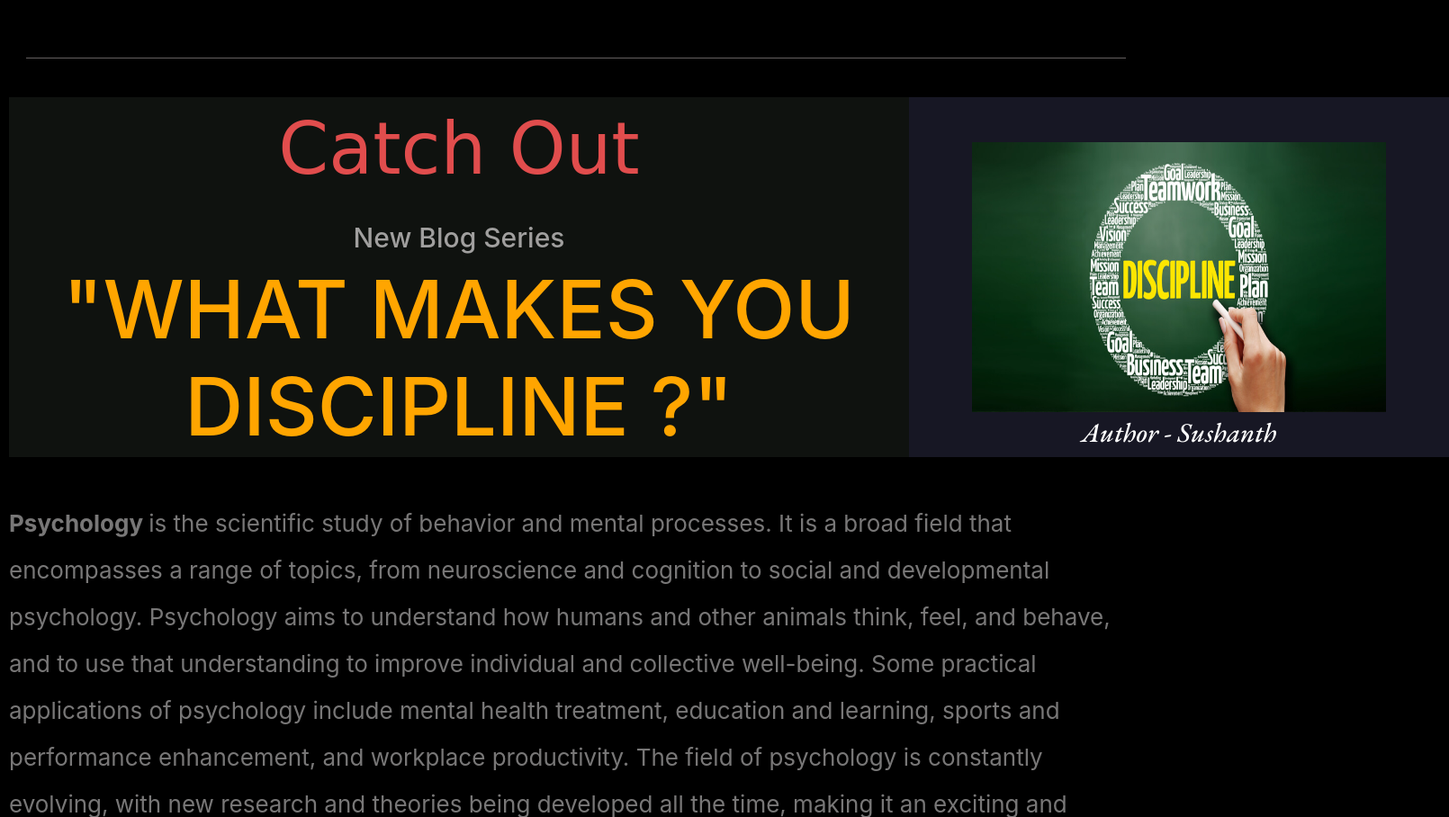
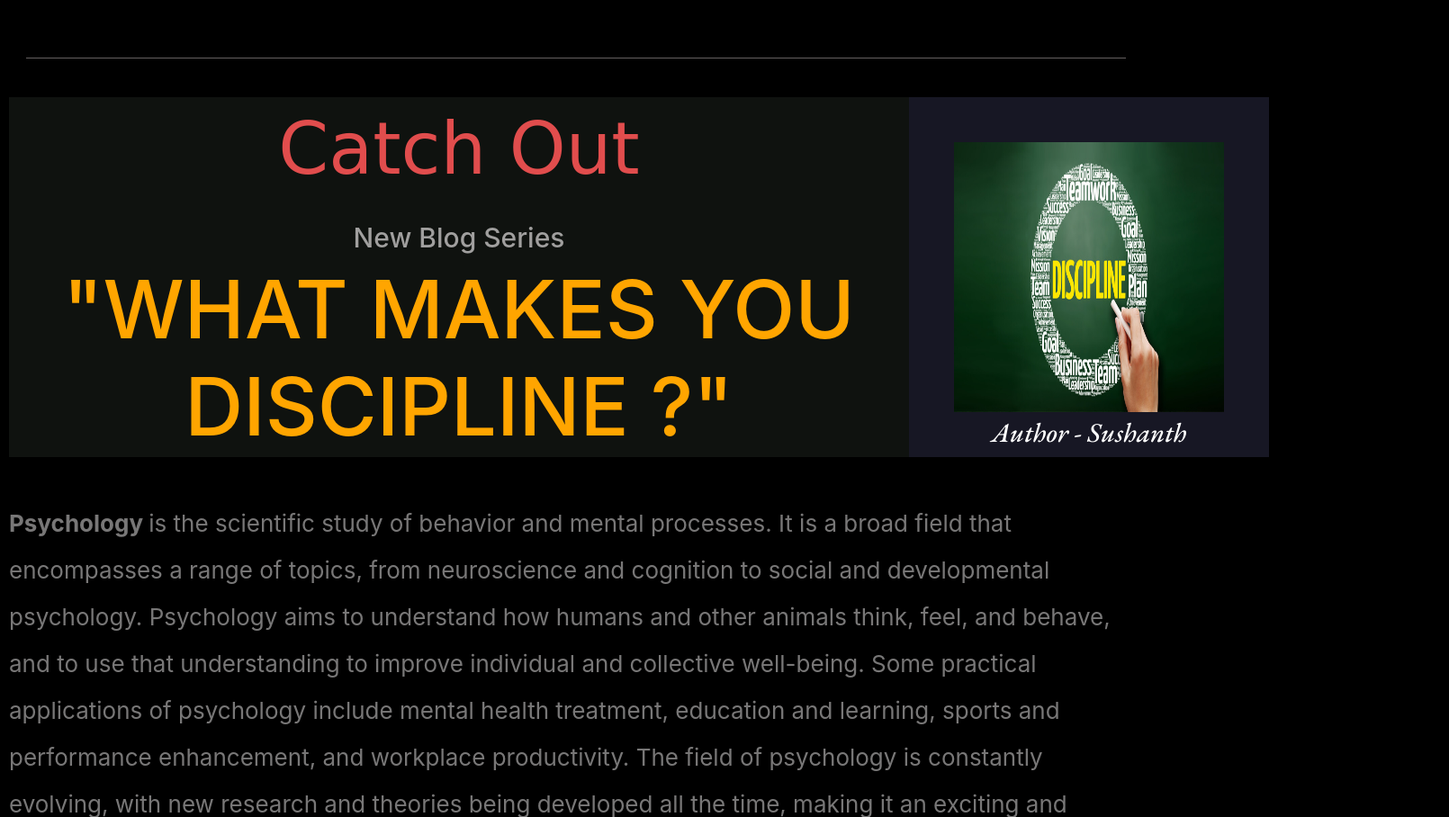
Before and after one commit to Sushanth-Hebri/ClarityIQ_Blog.github.io, a plain HTML site: page index.html in a window 1280 px wide. Shown: the part 887-1795 px from the top of the page at 90% size, 1610 px wide, since content can reach past the window. Drawn offline with nearby package versions, Linux system fonts and the light colour scheme; a web font is replaced by a local one.

Commit message:
Update index.html

```diff
--- a/index.html
+++ b/index.html
@@ -468,7 +468,7 @@ word-wrap: break-word;
 
 .blogseriesout{
     height:400px;
-    width:1600px;
+    width:1400px;
     background-color: red;
     margin:0 auto;
     border-radius: 10%;
@@ -487,12 +487,12 @@ word-wrap: break-word;
 .blogseriesthumb{
     height:400px;
     background-color: rgb(23, 23, 36);
-    width:600px;
+    width:400px;
     cursor: pointer;
 }
 .thumb{
     height:300px;
-    width:460px;
+    width:300px;
     background-color: yellow;
     margin:0 auto;
     margin-top:50px;
```
